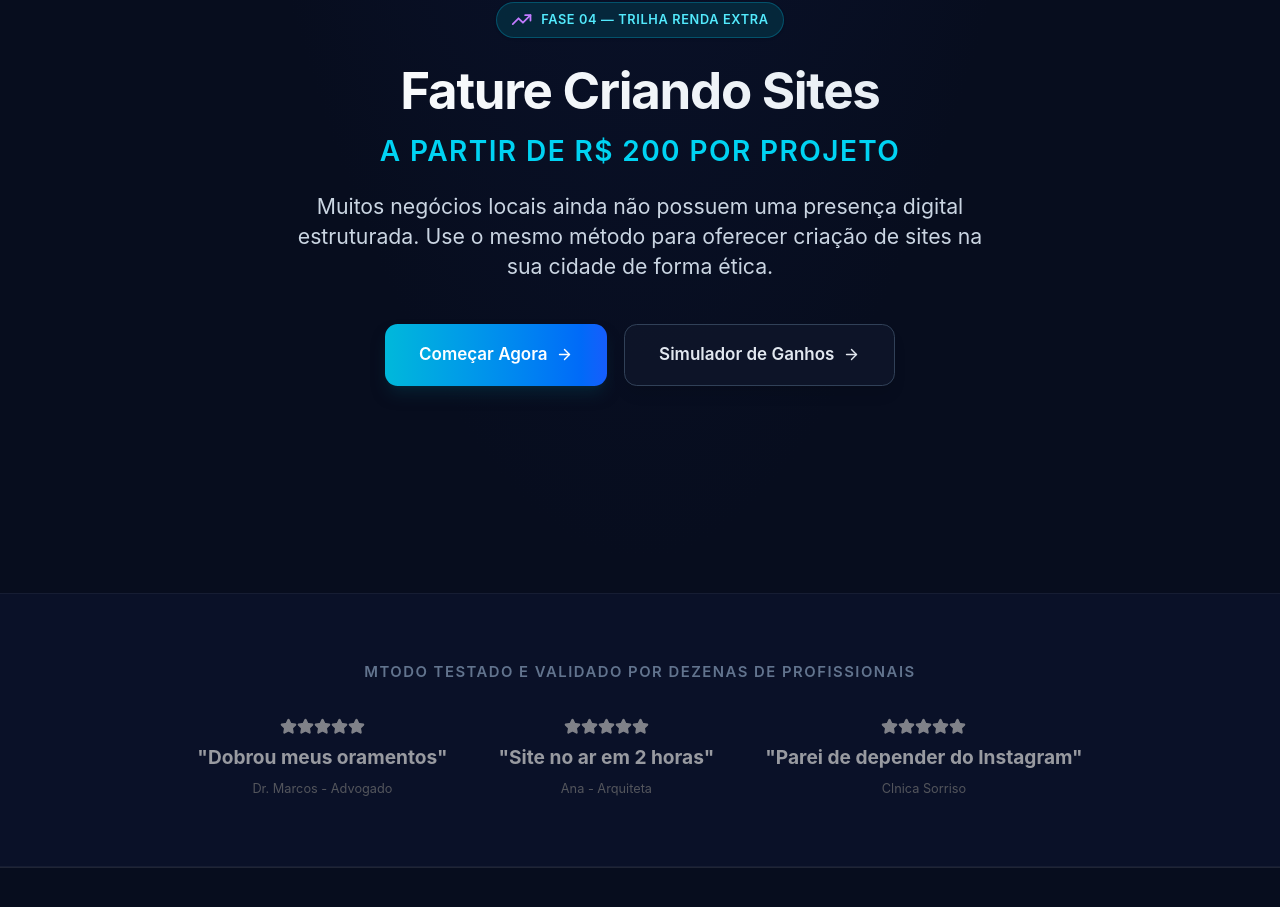
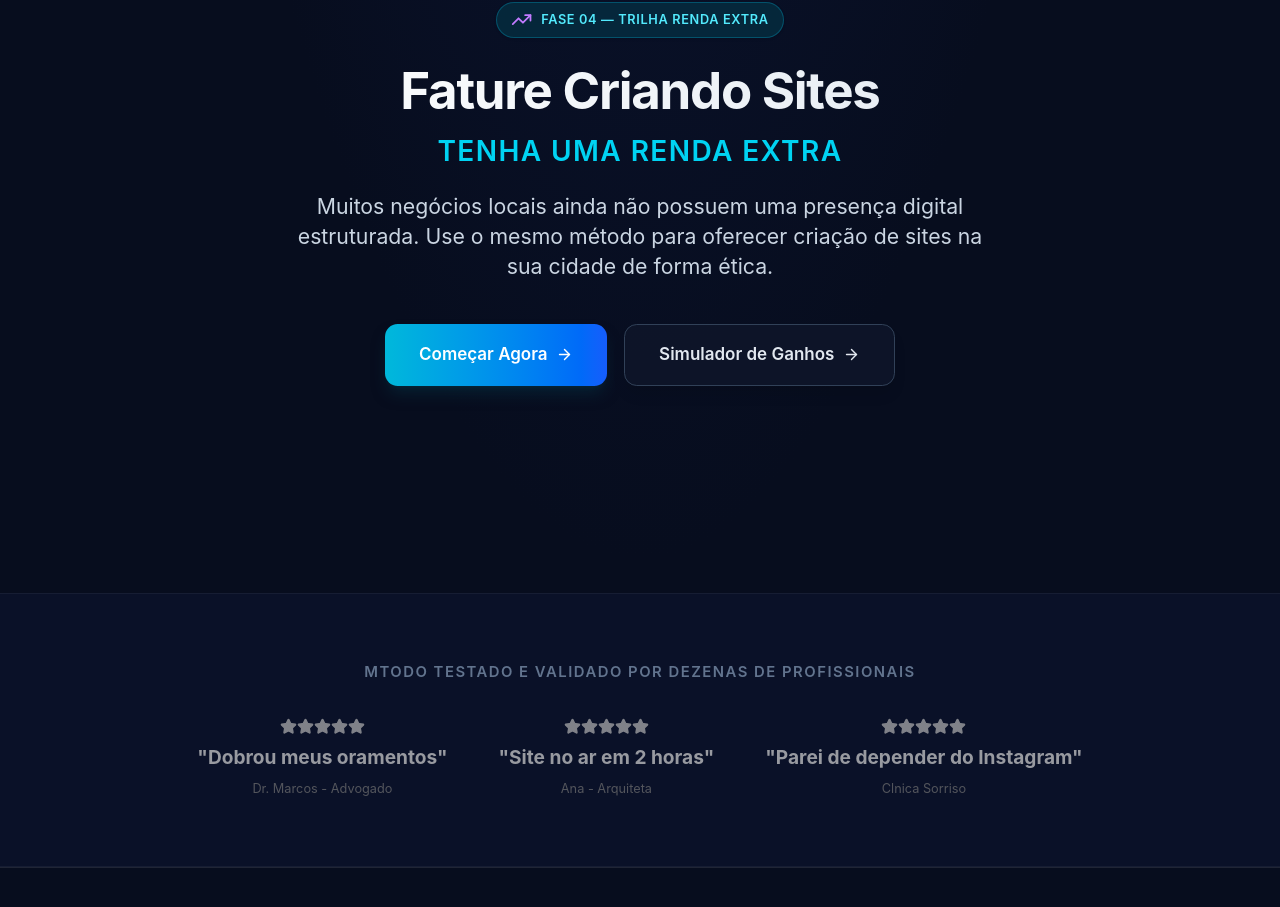
Before and after one commit to alessandrosc2/Seu-Site, a React (Vite) app: page / in a window 1280 px wide. Shown: the part 3346-4253 px from the top of the page. Built offline with nearby package versions, Linux system fonts and the light colour scheme.

Commit message:
fix: change Fase 04 subtitle to TENHA UMA RENDA EXTRA

```diff
--- a/src/components/ui/landing-page.tsx
+++ b/src/components/ui/landing-page.tsx
@@ -168,7 +168,7 @@ export function ScrollGlobe({
       id: "fase-4-renda-extra",
       badge: "Fase 04 — Trilha Renda Extra",
       title: "Fature Criando Sites",
-      subtitle: "A PARTIR DE R$ 200 POR PROJETO",
+      subtitle: "TENHA UMA RENDA EXTRA",
       description: "Muitos negócios locais ainda não possuem uma presença digital estruturada. Use o mesmo método para oferecer criação de sites na sua cidade de forma ética.",
       align: "center",
       icon: <TrendingUp className="w-5 h-5 text-purple-400" />,
```
